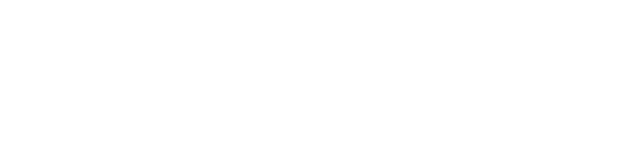
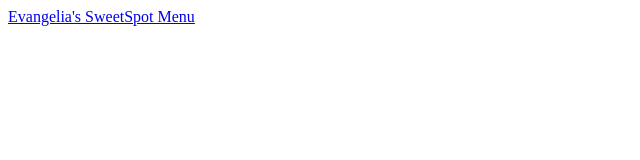
Before and after one commit to angelospap/evangelias-sweetspot-menu-gr, a plain HTML site: page index.html in a window 1280 px wide. Shown: the whole page, without its empty margins (0-640 px from the left). Drawn offline with Linux system fonts and the light colour scheme.

Commit message:
Update index.html

```diff
--- a/index.html
+++ b/index.html
@@ -1,3 +1,3 @@
 <html>
-  <a href="GR.pdf"/>
+  <p><a href="GR.pdf"> Evangelia's SweetSpot Menu</a></p>
 </html>
```
